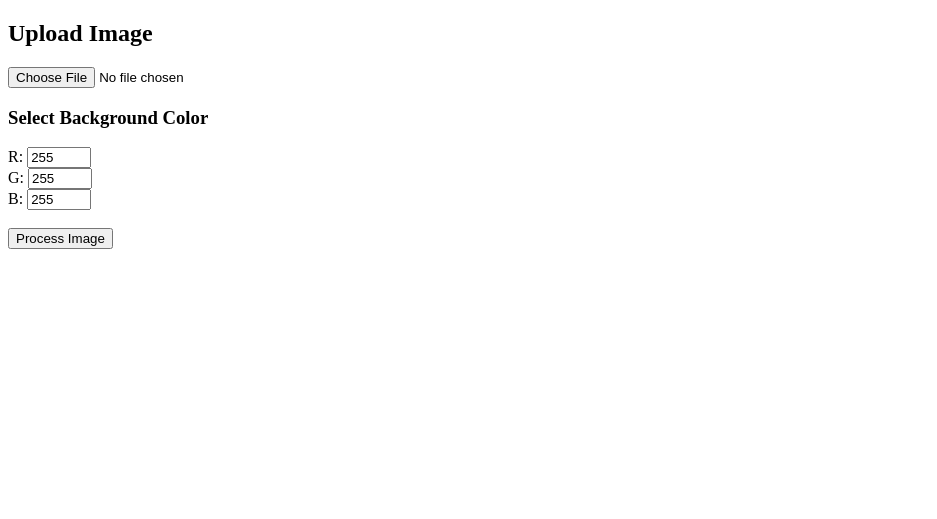
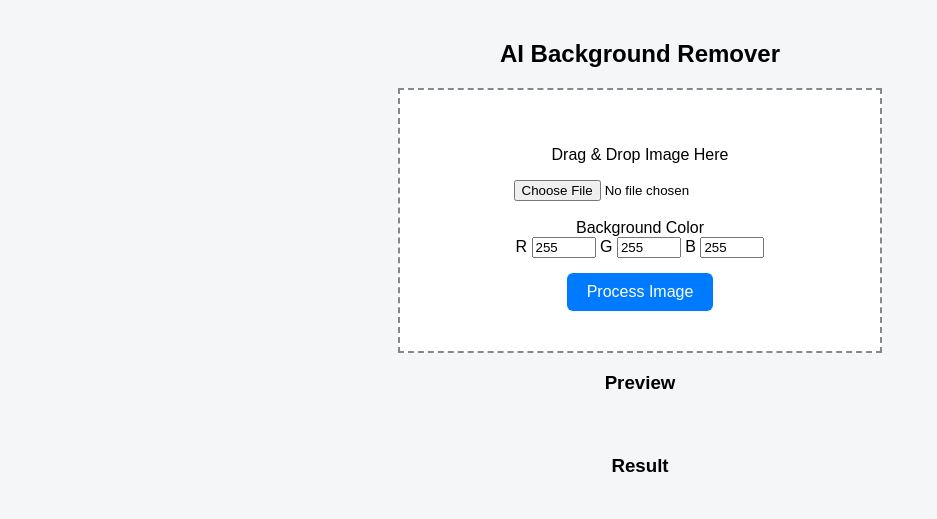
Before and after one commit to ananduashok/AI-Photo-Studio, a FastAPI app: page / in a window 1280 px wide. Shown: the top 519 px of the page, without its empty margins (0-937 px from the left). Run offline with FastAPI, Linux system fonts and the light colour scheme.

Commit message:
Added Download button and image preview

```diff
--- a/app/routes.py
+++ b/app/routes.py
@@ -24,7 +24,8 @@ async def remove_bg(
     with open(input_path, "wb") as buffer:
         shutil.copyfileobj(file.file, buffer)
 
-    output_path = os.path.join(OUTPUT_DIR, file_id + "_processed.png")
+    output_filename = file_id + "_processed.png"
+    output_path = os.path.join(OUTPUT_DIR, output_filename)
 
     remove_background_with_color(
         input_path,
@@ -34,5 +35,5 @@ async def remove_bg(
 
     return {
         "message": "Image processed",
-        "output": output_path
+        "image_url": f"/static/outputs/{output_filename}"
     }
--- a/templates/index.html
+++ b/templates/index.html
@@ -1,28 +1,178 @@
 <!DOCTYPE html>
 <html>
+<head>
 
-<head>
-<title>AI Background Remover</title>
+<title>AI Photo Studio</title>
+
+<style>
+
+body{
+font-family: Arial, sans-serif;
+text-align:center;
+margin-top:40px;
+background:#f4f6f8;
+}
+
+#drop-area{
+border:2px dashed #888;
+padding:40px;
+width:400px;
+margin:auto;
+background:white;
+}
+
+#drop-area.highlight{
+border-color:#007BFF;
+}
+
+img{
+margin-top:20px;
+max-width:400px;
+border-radius:8px;
+}
+
+button{
+margin-top:15px;
+padding:10px 20px;
+border:none;
+background:#007BFF;
+color:white;
+font-size:16px;
+cursor:pointer;
+border-radius:6px;
+}
+
+button:hover{
+background:#0056b3;
+}
+
+#spinner{
+display:none;
+margin-top:20px;
+font-size:18px;
+}
+
+</style>
+
 </head>
 
 <body>
 
-<h2>Upload Image</h2>
+<h2>AI Background Remover</h2>
 
-<form action="/remove-bg" method="post" enctype="multipart/form-data">
+<div id="drop-area">
 
-<input type="file" name="file" required>
+<p>Drag & Drop Image Here</p>
 
-<h3>Select Background Color</h3>
+<input type="file" id="fileInput">
 
-R: <input type="number" name="r" value="255" min="0" max="255"><br>
-G: <input type="number" name="g" value="255" min="0" max="255"><br>
-B: <input type="number" name="b" value="255" min="0" max="255"><br><br>
+<br><br>
 
-<button type="submit">Process Image</button>
+<label>Background Color</label><br>
 
-</form>
+R <input type="number" id="r" value="255" min="0" max="255">
+G <input type="number" id="g" value="255" min="0" max="255">
+B <input type="number" id="b" value="255" min="0" max="255">
+
+<br>
+
+<button onclick="uploadImage()">Process Image</button>
+
+</div>
+
+<h3>Preview</h3>
+
+<img id="preview">
+
+<div id="spinner">Processing image...</div>
+
+<h3>Result</h3>
+
+<img id="resultImage">
+
+<br>
+
+<a id="downloadLink" download></a>
+
+<script>
+
+let selectedFile = null;
+
+const dropArea = document.getElementById("drop-area");
+const fileInput = document.getElementById("fileInput");
+const preview = document.getElementById("preview");
+
+fileInput.addEventListener("change", function(){
+selectedFile = this.files[0];
+showPreview(selectedFile);
+});
+
+dropArea.addEventListener("dragover", e=>{
+e.preventDefault();
+dropArea.classList.add("highlight");
+});
+
+dropArea.addEventListener("dragleave", ()=>{
+dropArea.classList.remove("highlight");
+});
+
+dropArea.addEventListener("drop", e=>{
+e.preventDefault();
+dropArea.classList.remove("highlight");
+
+selectedFile = e.dataTransfer.files[0];
+showPreview(selectedFile);
+});
+
+function showPreview(file){
+
+const reader = new FileReader();
+
+reader.onload = function(e){
+preview.src = e.target.result;
+}
+
+reader.readAsDataURL(file);
+
+}
+
+async function uploadImage(){
+
+if(!selectedFile){
+alert("Please select an image");
+return;
+}
+
+const spinner = document.getElementById("spinner");
+spinner.style.display = "block";
+
+const formData = new FormData();
+
+formData.append("file", selectedFile);
+formData.append("r", document.getElementById("r").value);
+formData.append("g", document.getElementById("g").value);
+formData.append("b", document.getElementById("b").value);
+
+const response = await fetch("/remove-bg",{
+method:"POST",
+body:formData
+});
+
+const data = await response.json();
+
+spinner.style.display = "none";
+
+const resultImage = document.getElementById("resultImage");
+const downloadLink = document.getElementById("downloadLink");
+
+resultImage.src = data.image_url;
+
+downloadLink.href = data.image_url;
+downloadLink.innerText = "Download Image";
+
+}
+
+</script>
 
 </body>
-
 </html>
```
